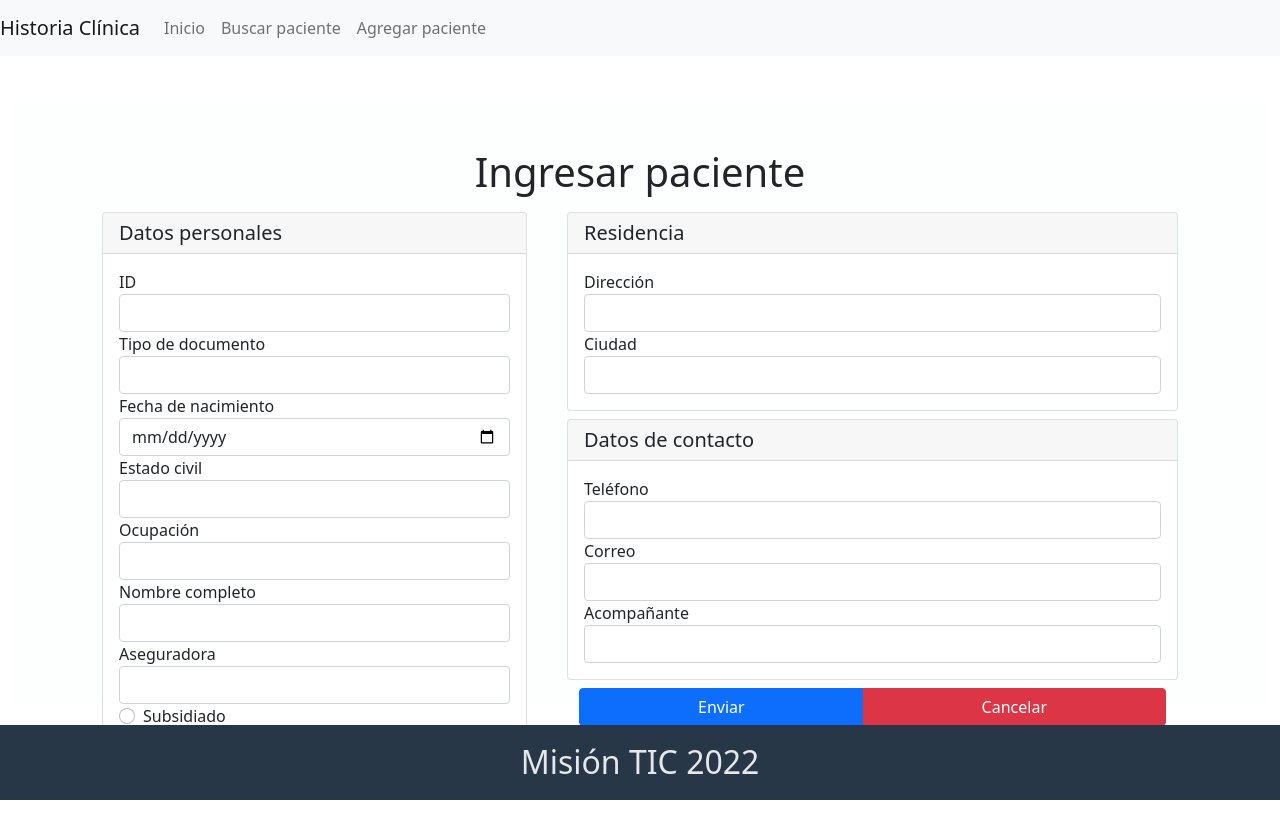
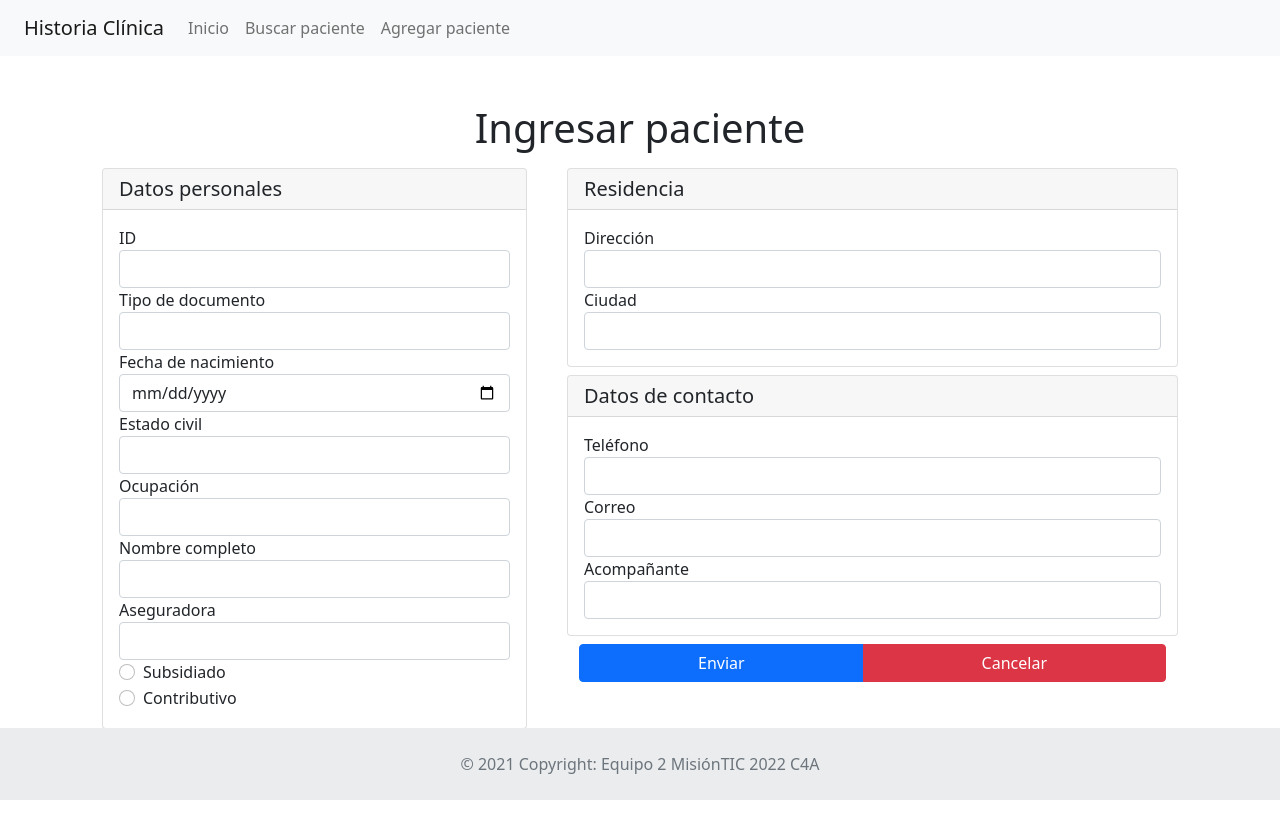
Before and after one commit to MisionTIC2022C4A/frontend-historia-clinica, a Vue app: page /ingresarPaciente in a window 1280 px wide. Built offline with nearby package versions, Linux system fonts and the light colour scheme; what @vue/apollo-option would draw is missing.

Commit message:
Adds footer, aligns elements and fixes creat user

```diff
--- a/src/App.vue
+++ b/src/App.vue
@@ -1,7 +1,7 @@
 <template>
   <div id="app" class="app">
     <nav class="navbar navbar-expand-lg navbar-light bg-light">
-      <a class="navbar-brand" href="#">Historia Clínica</a>
+      <a class="navbar-brand" href="#" v-on:click="init">Historia Clínica</a>
       <button
         class="navbar-toggler"
         type="button"
@@ -17,16 +17,19 @@
       <div class="collapse navbar-collapse" id="navbarSupportedContent">
         <ul class="navbar-nav mr-auto">
           <li class="nav-item active">
-            <a class="nav-link" href="#"
-            v-on:click="init"
-              >Inicio <span class="sr-only"></span></a
+            <a class="nav-link" href="#" v-on:click="init"
+              >Inicio <span class="sr-only"></span
+            ></a>
+          </li>
+          <li class="nav-item">
+            <a v-on:click="buscarPaciente" class="nav-link" href="#"
+              >Buscar paciente</a
             >
           </li>
           <li class="nav-item">
-            <a v-on:click="buscarPaciente" class="nav-link" href="#">Buscar paciente</a>
-          </li>
-            <li class="nav-item">
-            <a v-on:click="ingresarPaciente" class="nav-link" href="#">Agregar paciente</a>
+            <a v-on:click="ingresarPaciente" class="nav-link" href="#"
+              >Agregar paciente</a
+            >
           </li>
         </ul>
       </div>
@@ -36,9 +39,18 @@
       <router-view v-on:log-in="logIn"></router-view>
     </div>
 
-    <div class="footer">
-      <h2>Misión TIC 2022</h2>
-    </div>
+    <!-- Footer -->
+    <footer class="text-center text-lg-start bg-light text-muted">
+      <!-- Copyright -->
+      <div
+        class="text-center p-4"
+        style="background-color: rgba(0, 0, 0, 0.05)"
+      >
+        © 2021 Copyright: Equipo 2 MisiónTIC 2022 C4A
+      </div>
+      <!-- Copyright -->
+    </footer>
+    <!-- Footer -->
   </div>
 </template>
 
@@ -55,7 +67,6 @@ export default {
   created: function () {},
 
   methods: {
-
     init: function () {
       this.$router.push({
         name: "root",
@@ -77,89 +88,19 @@ export default {
 </script>
 
 <style>
+
+footer {
+  position: fixed;
+  height: 72px;
+  bottom: 0px;
+  left: 0px;
+  right: 0px;
+  margin-bottom: 0px;
+}
 body {
-  margin: 0 0 0 0;
+    margin-bottom:72px;
 }
-
-.header {
-  position: fixed;
-  left: 0px;
-  top: 0px;
-  width: 100%;
-  height: 100px;
-  margin: 0%;
-  padding: 0;
-
-  background-color: #283747;
-  color: #e5e7e9;
-
-  display: flex;
-  justify-content: space-between;
-  align-items: center;
-}
-
-.header a {
-  width: 20%;
-  text-align: center;
-}
-.header h1 {
-  width: 20%;
-  text-align: center;
-}
-
-.header nav {
-  height: 100%;
-  width: 40%;
-
-  display: flex;
-  justify-content: space-around;
-  align-items: center;
-
-  font-size: 20px;
-}
-
-.header nav button {
-  color: #e5e7e9;
-  background: #283747;
-  border: 1px solid #e5e7e9;
-
-  border-radius: 5px;
-  padding: 10px 20px;
-}
-
-.header nav button:hover {
-  color: #283747;
-  background: #e5e7e9;
-  border: 1px solid #e5e7e9;
-}
-
-.main-component {
-  height: 75vh;
-  margin: 1%;
-  padding: 0%;
-
-  background: #fdfefe;
-}
-
-.footer {
-
-  position: fixed;
-  left: 0px;
-  bottom: 0px;
-  width: 100%;
-  height: 75px;
-
-  background-color: #283747;
-  color: #e5e7e9;
-}
-
-.footer h2 {
-
-  width: 100%;
-  height: 100%;
-
-  display: flex;
-  justify-content: center;
-  align-items: center;
+.navbar-brand{
+  margin-left: 1.5rem !important;
 }
 </style>
--- /dev/null
+++ b/src/components/Home.vue
@@ -0,0 +1,15 @@
+<template>
+  <h1>
+      Welcome home!
+  </h1>
+</template>
+
+<script>
+export default {
+     name: "Home",
+}
+</script>
+
+<style>
+
+</style>
--- a/src/components/IngresarPaciente.vue
+++ b/src/components/IngresarPaciente.vue
@@ -235,24 +235,23 @@ export default {
   data: function () {
     return {
       patient: {
-        numeroIdentificacion: " ",
-        tipoIdentificacion: " ",
-        nombreCompleto: "  ",
-        fechaNacimiento: " ",
-        estadoCivil: " ",
-        ocupacion: " ",
-        direccion: " ",
-        ciudad: " ",
-        telefono: " ",
-        email: " ",
-        nombreAcompanante: " ",
-        aseguradora: " ",
-        vinculacion: " ",
-        fechaIngreso: "2021-08-31",
+        numeroIdentificacion: "",
+        tipoIdentificacion: "",
+        nombreCompleto: "",
+        fechaNacimiento: "",
+        estadoCivil: "",
+        ocupacion: "",
+        direccion: "",
+        ciudad: "",
+        telefono: "",
+        email: "",
+        nombreAcompanante: "",
+        aseguradora: "",
+        vinculacion: "",
+        fechaIngreso: this.formatoFechaActual(),
       },
     };
   },
-
    methods: {
  init: function () {
       this.$router.push({
@@ -295,14 +294,11 @@ export default {
             alert("Se presentó un error al ingresar el paciente");
         });
     },
-
     formatoFechaActual(){
         var date = new Date();
-        let formatted_date = date.getFullYear() + "-" + (date.getMonth() + 1) + "-" + date.getDate()
+        let formatted_date =date.getFullYear() + '-' + ('0' + (date.getMonth()+1)).slice(-2) + '-' + ('0' + date.getDate()).slice(-2);
         return formatted_date;
-
         },
-
   },
 };
 
@@ -310,42 +306,4 @@ export default {
 
 
 <style>
-#IngresarPaciente {
-  width: 100%;
-  height: 120%;
-
-  display: flex;
-  justify-content: center;
-  align-items: center;
-  flex-direction: column;
-}
-
-#IngresarPaciente table {
-  width: 50%;
-  border-collapse: collapse;
-  border: 1px solid rgba(0, 0, 0, 0.3);
-  border-radius: 20px;
-}
-
-#IngresarPaciente table td,
-#IngresarPaciente table th {
-  border: 1px solid #ddd;
-  padding: 8px;
-}
-
-#IngresarPaciente table tr:nth-child(even) {
-  background-color: #f2f2f2;
-}
-
-#IngresarPaciente table tr:hover {
-  background-color: #ddd;
-}
-
-#IngresarPaciente table th {
-  padding-top: 12px;
-  padding-bottom: 12px;
-  text-align: left;
-  background-color: crimson;
-  color: white;
-}
 </style>
```
Also changed, not shown: src/router.js (+2 -7 lines).
